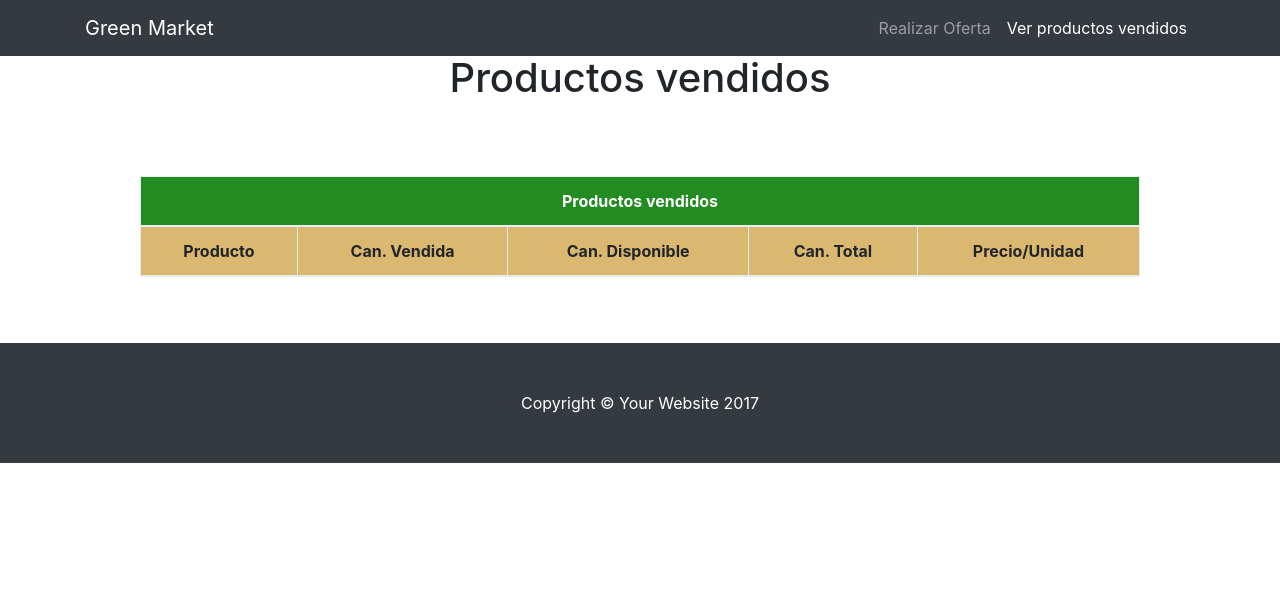
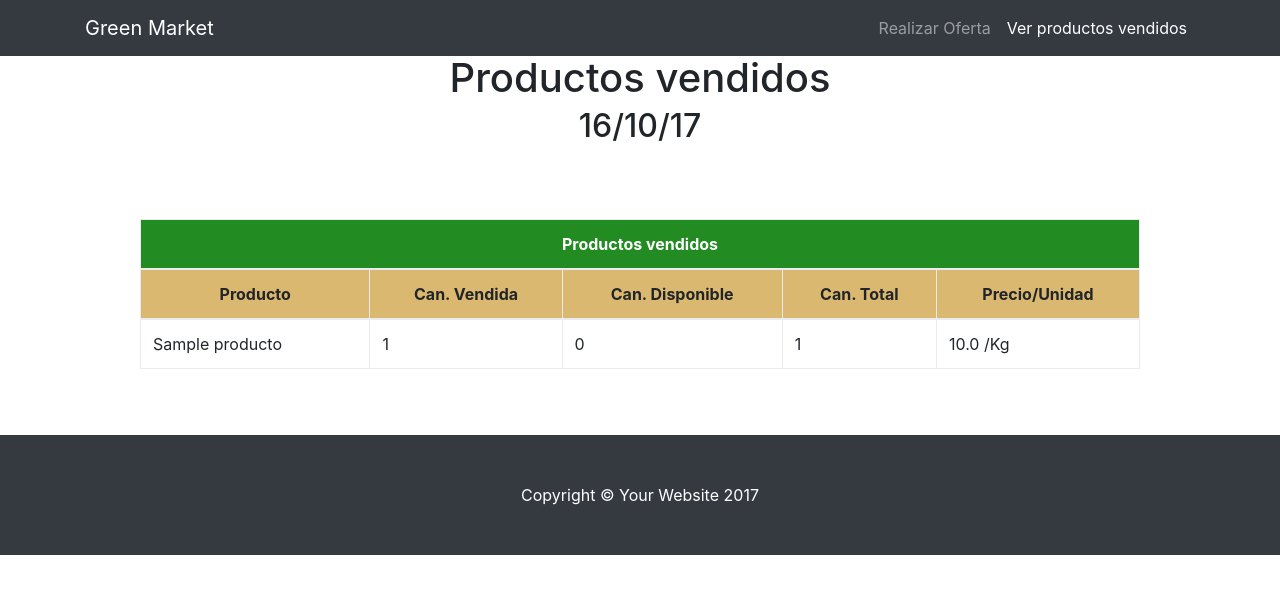
Before and after one commit to davidOrtiz09/GreenMarket-G2, a Django app: page /productor/productos-vendidos in a window 1280 px wide. Shown: the top 594 px of the page. Run offline with Django 3.2, Linux system fonts and the light colour scheme; tables that the repository leaves empty hold one stand-in row (values such as "Sample post"); lists and menus that the app fills with data are empty; some libraries are stand-ins or nearby versions.

Commit message:
feat: Se visuliza  las cantidades de los productos vendidos de un productor.
Esta consulta la realizan cada productor.

Por el momento se deja fijo que traiga la información del primer productor
que devuelva la consulta de la BD.

```diff
--- a/Productor/templates/Productor/productos_vendidos.html
+++ b/Productor/templates/Productor/productos_vendidos.html
@@ -32,7 +32,15 @@
                         </tr>
                     </thead>
                     <tbody>
-
+                        {% for item in ofertas_pro %}
+                            <tr>
+                                <td>{{ item.fk_producto__nombre }}</td>
+                                <td>{{ item.cantidad_vendida }}</td>
+                                <td>{{ item.cantidad_disponible}}</td>
+                                <td>{{ item.cantidad_aceptada }}</td>
+                                <td>{{ item.precioProvedor }} /{{ item.fk_producto__unidad_medida }}</td>
+                            </tr>
+                        {% endfor %}
                     </tbody>
                 </table>
             </div>
--- a/Productor/views.py
+++ b/Productor/views.py
@@ -1,9 +1,14 @@
 # -*- coding: utf-8 -*-
 from __future__ import unicode_literals
 
+import datetime
+
+from django.db.models.expressions import ExpressionWrapper, F
 from django.shortcuts import render
 from django.views import View
 from django.http import JsonResponse
+from MarketPlace.models import Oferta_Producto, Catalogo, Producto, Pedido, PedidoProducto, Catalogo_Producto, \
+    Productor, Oferta, Cooperativa
 
 
 class Index(View):
@@ -13,4 +18,33 @@ class Index(View):
 
 class ProductosVendidosView(View):
     def get(self, request):
-        return render(request, 'Productor/productos_vendidos.html',{})
+
+        dia_semana = datetime.date.today().weekday()
+
+        # Si el dia esta entre el jueves y el domingo.
+        if (dia_semana >= 3):
+            dias_restar = dia_semana -3
+        else:
+            dias_restar = dia_semana + 4
+
+        # Por el momento se toma el primer productor que devuelve la consulta.
+        productor = Productor.objects.first()
+
+        # Se obtienen las ofertas  realizadas por un productor y que fueron aceptadas
+        # Solo se toman las ofertas de realizadas desde el día actual al jueves anterior.
+        ofertas_pro = Oferta_Producto \
+            .objects.filter(estado=1, fk_oferta__fk_productor=productor ,
+                            fk_oferta__fecha__gte=datetime.date.today() + datetime.timedelta(days=-dias_restar)) \
+            .values('fk_producto__nombre', 'fk_producto__unidad_medida', 'cantidad_aceptada',
+                    'cantidad_vendida', 'precioProvedor', cantidad_disponible= F('cantidad_aceptada') - F('cantidad_vendida'))
+
+
+        hay_ofertas = ofertas_pro.count() > 0
+
+        if hay_ofertas:
+            subtitulo = datetime.date.today().strftime("%d/%m/%y")
+        else:
+            subtitulo = "No hay ofertas aceptadas para la semana"
+
+        return render(request, 'Productor/productos_vendidos.html'
+                      ,{'ofertas_pro':ofertas_pro, 'hay_ofertas':hay_ofertas, 'subtitulo':subtitulo})
```
